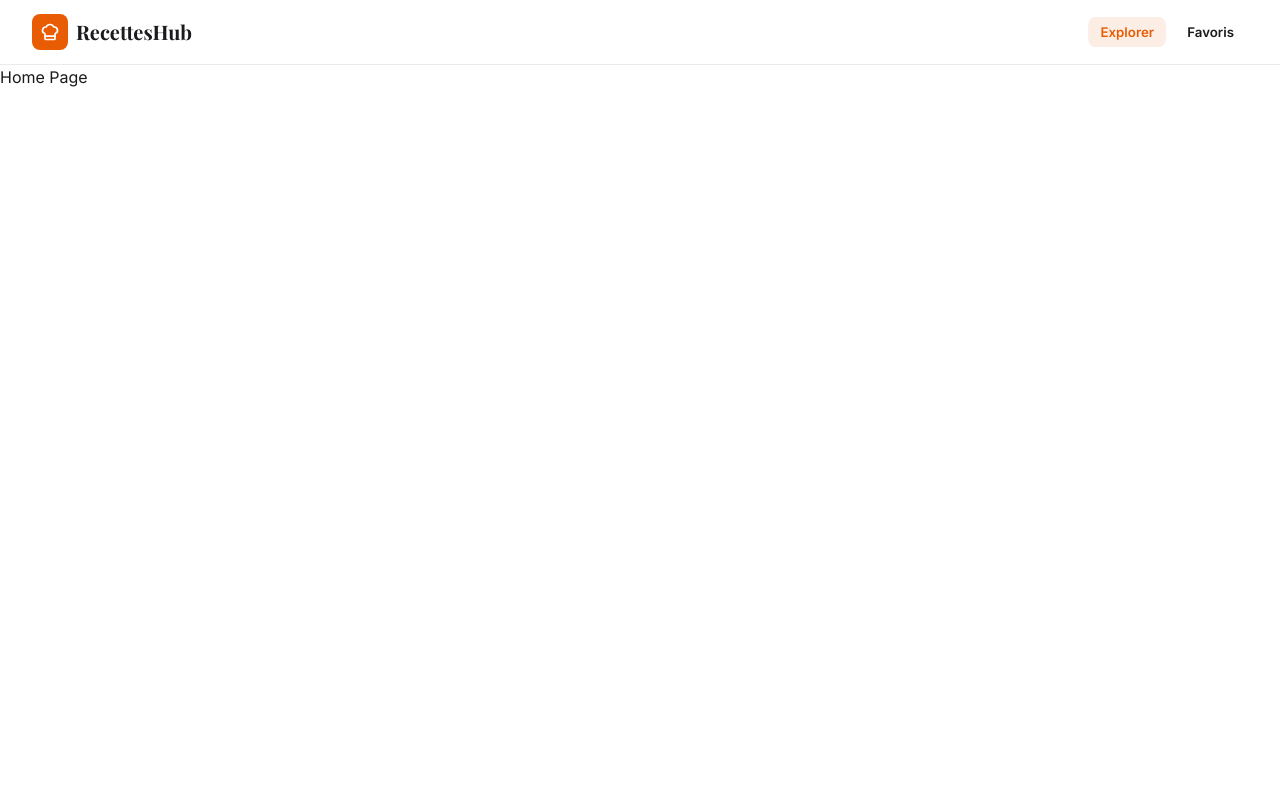
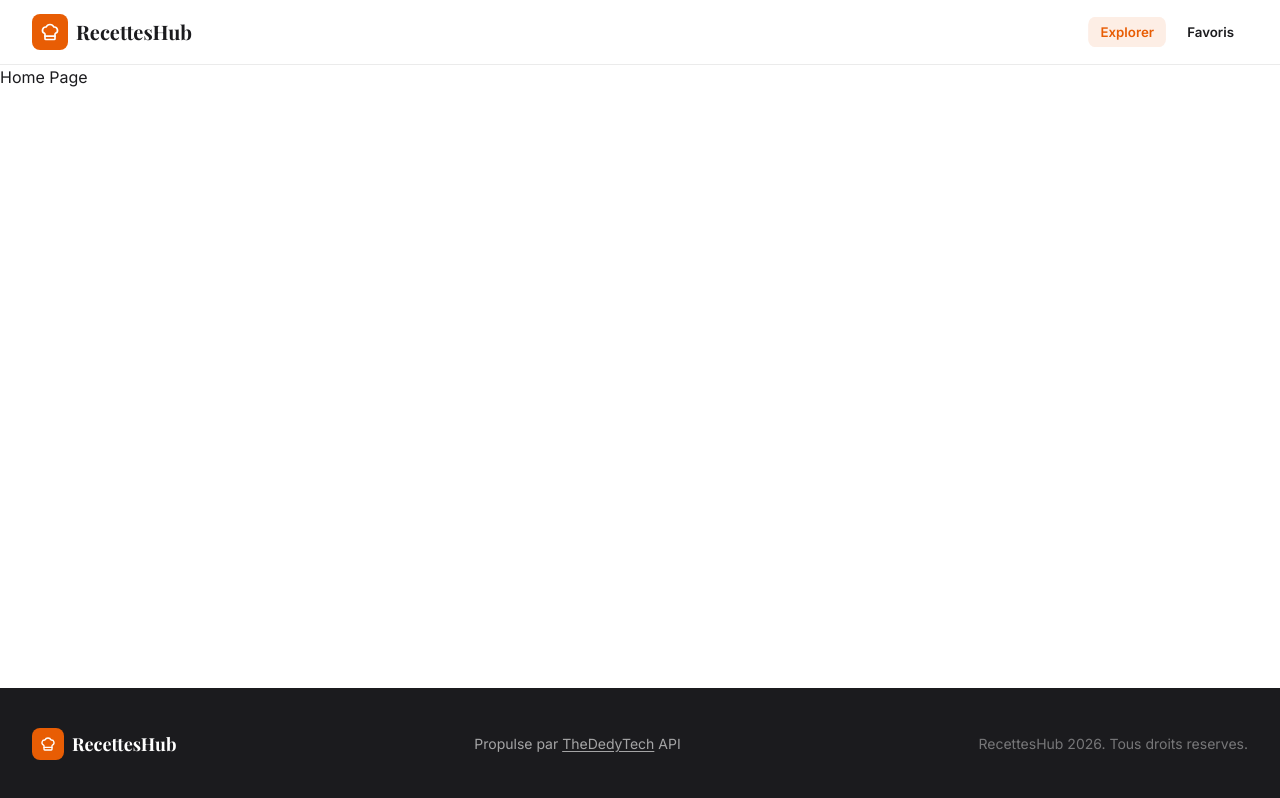
Before and after one commit to rudney5000/RecettesHub, a React (Vite) app: page / in a window 1280 px wide. Built offline with nearby package versions, Linux system fonts and the light colour scheme.

Commit message:
feat: add footer

```diff
--- a/src/App.tsx
+++ b/src/App.tsx
@@ -1,5 +1,6 @@
 import Navbar from "./components/Navbar.tsx";
 import {Outlet} from "react-router-dom";
+import Footer from "./components/Footer.tsx";
 export function App() {
 
   return (
@@ -8,6 +9,7 @@ export function App() {
       <main className="flex-1">
         <Outlet/>
       </main>
+        <Footer/>
     </div>
   )
 }
--- /dev/null
+++ b/src/components/Footer.tsx
@@ -0,0 +1,33 @@
+import { ChefHat } from 'lucide-react'
+
+export default function Footer() {
+    return (
+        <footer className="bg-secondary text-secondary-content mt-auto">
+            <div className="max-w-7xl mx-auto px-4 sm:px-6 lg:px-8 py-10">
+                <div className="flex flex-col md:flex-row items-center justify-between gap-4">
+                    <div className="flex items-center gap-2">
+                        <div className="w-8 h-8 bg-primary rounded-lg flex items-center justify-center">
+                            <ChefHat className="w-4 h-4 text-primary-content" />
+                        </div>
+                        <span className="font-serif font-bold text-lg">RecettesHub</span>
+                    </div>
+                    <p className="text-sm text-secondary-content/60">
+                        {'Propulse par '}
+                        <a
+                            href="https://www.themealdb.com/"
+                            target="_blank"
+                            rel="noopener noreferrer"
+                            className="underline underline-offset-2 hover:text-primary transition-colors"
+                        >
+                            TheDedyTech
+                        </a>
+                        {' API'}
+                    </p>
+                    <p className="text-sm text-secondary-content/40">
+                        {'RecettesHub 2026. Tous droits reserves.'}
+                    </p>
+                </div>
+            </div>
+        </footer>
+    )
+}
```
